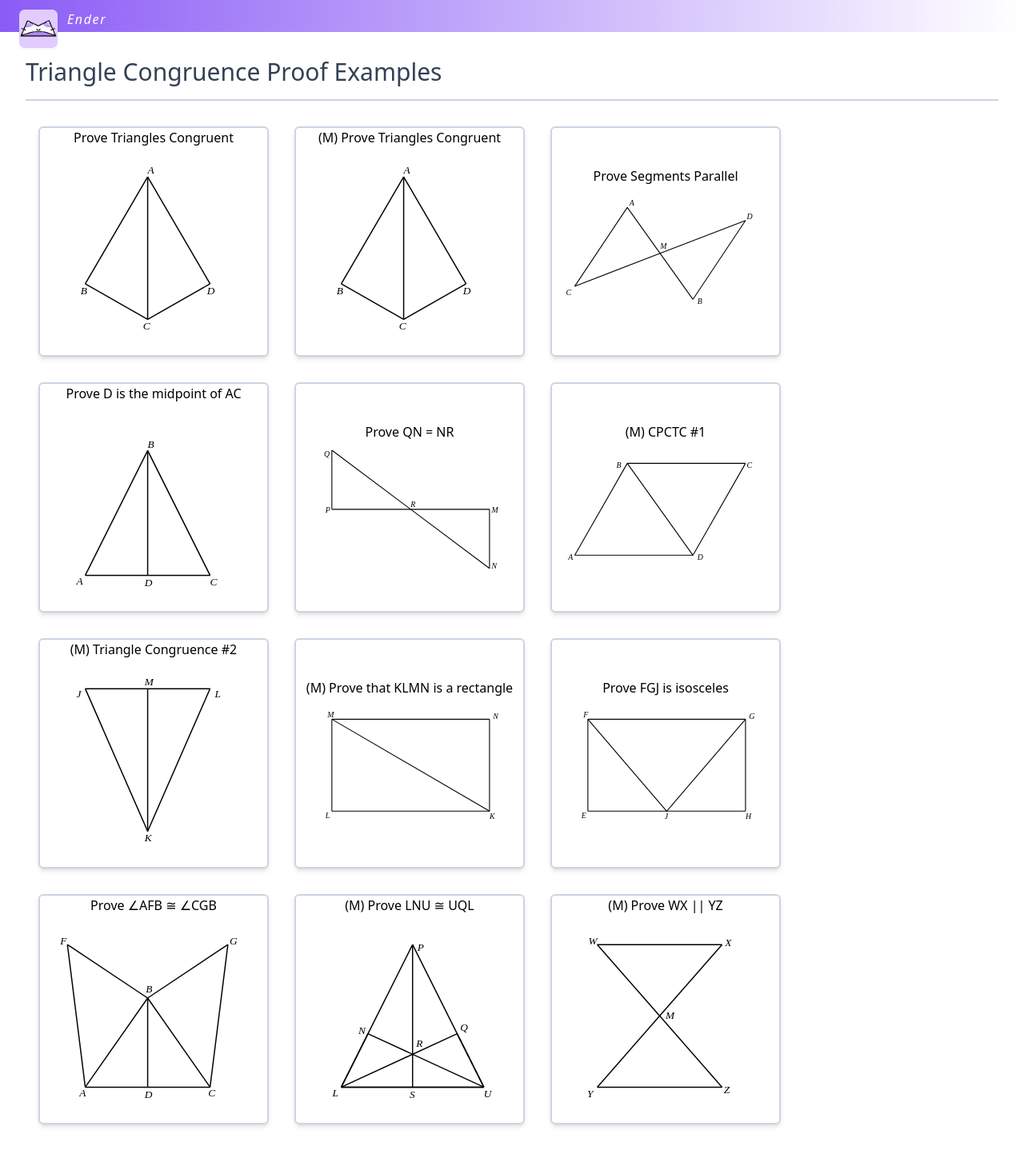
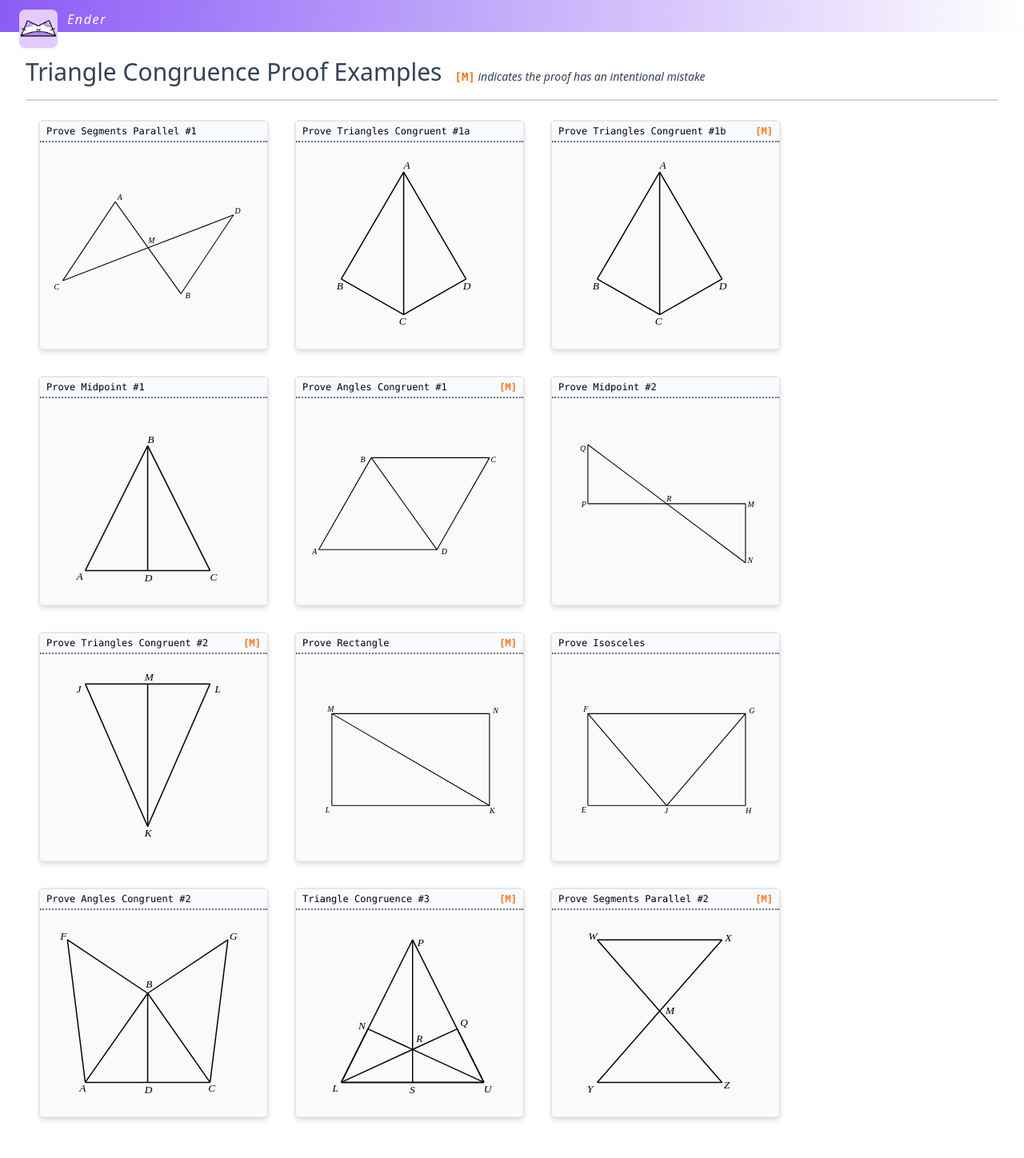
Before and after one commit to hsharriman/ender, a React (Create React App) app: page /examples in a window 1280 px wide. Shown: the top 1448 px of the page at 80% size. Built offline with nearby package versions, Linux system fonts and the light colour scheme.

Commit message:
added titles and styled examples page

```diff
--- a/src/routes/Examples.tsx
+++ b/src/routes/Examples.tsx
@@ -33,12 +33,12 @@ export class Examples extends React.Component<ExamplesProps, ExamplesState> {
     // add other proofs to examples
     super(props);
     this.proofs = [
+      T1_S1_C1,
       TutorialProof1,
       TutorialProof2,
-      T1_S1_C1,
       T1_S1_C2,
+      T1_S1_IN1,
       T1_S1_C3,
-      T1_S1_IN1,
       T1_S1_IN2,
       T1_S1_IN3,
       T1_S2_C1,
@@ -58,7 +58,6 @@ export class Examples extends React.Component<ExamplesProps, ExamplesState> {
   };
 
   renderSwitch = () => {
-    const r = 10;
     const styling = this.state.isInteractive
       ? "bg-violet-500 border-violet-500 border-2 text-white"
       : "border-slate-500 border-2 fill-none";
@@ -101,9 +100,6 @@ export class Examples extends React.Component<ExamplesProps, ExamplesState> {
     const layout = this.state.isInteractive
       ? interactiveLayout(proof).meta
       : staticLayout(proof).meta;
-    const toggleLayoutStr = this.state.isInteractive
-      ? "Toggle static"
-      : "Toggle interactive";
     if (layout) {
       return (
         <>
@@ -139,10 +135,18 @@ export class Examples extends React.Component<ExamplesProps, ExamplesState> {
       const diagramCtx = layout.props as StaticAppPageProps;
       return (
         <button
-          className="m-4 w-72 h-72 border-2 border-slate-300 shadow-md rounded-md justify-center items-center flex flex-col"
+          className="m-4 w-72 h-72 border-2 bg-slate-50 shadow-md rounded-md flex flex-col"
           onClick={this.onClickTile(idx)}
         >
-          {proof.title}
+          <div className="w-full flex justify-between border-b-2 border-slate-500 border-dotted bg-slate-50 font-mono text-xs py-1 px-2">
+            {proof.title.replace("[M]", "")}
+            {proof.title.includes("[M]") && (
+              <div className="font-mono text-orange-500 font-bold text-xs">
+                {"[M]"}
+              </div>
+            )}
+          </div>
+          <div className="flex justify-center items-center w-full h-full flex-col">
             {/* <StaticDiagram
             svgIdSuffix={proof.name}
             width="260px"
@@ -157,6 +161,7 @@ export class Examples extends React.Component<ExamplesProps, ExamplesState> {
               ctx={diagramCtx.ctx}
               miniScale={false}
             />
+          </div>
         </button>
       );
     }
@@ -176,8 +181,16 @@ export class Examples extends React.Component<ExamplesProps, ExamplesState> {
           <div className="text-white italic tracking-widest">Ender</div>
         </div>
         <div className="w-screen h-full bg-white p-8">
-          <div className="font-notoSans font-medium text-slate-700 text-3xl border-b-2 border-slate-300 mb-4 pb-4">
+          <div className="font-notoSans font-medium text-slate-700 text-3xl border-b-2 border-slate-300 mb-2 pb-4 flex flex-row justify-start gap-4">
             Triangle Congruence Proof Examples
+            <div>
+              <span className="font-mono text-sm text-orange-500 font-bold">
+                {"[M]"}
+              </span>
+              <span className="text-sm italic">
+                {" indicates the proof has an intentional mistake"}
+              </span>
+            </div>
           </div>
           <div className="flex flex-row flex-wrap">
             {this.proofs.map((proof, idx) =>
--- a/src/theorems/testA/stage1/C1.tsx
+++ b/src/theorems/testA/stage1/C1.tsx
@@ -320,5 +320,5 @@ export const T1_S1_C1: LayoutProps = {
   givens,
   proves,
   steps: [step1, step2, step3, step4, step5, step6, step7],
-  title: "Prove Segments Parallel",
+  title: "Prove Segments Parallel #1",
 };
--- a/src/theorems/testA/stage1/C2.tsx
+++ b/src/theorems/testA/stage1/C2.tsx
@@ -328,5 +328,5 @@ export const T1_S1_C2: LayoutProps = {
   givens,
   proves,
   steps: [step1, step2, step3, step4, step5, step6, step7, step8],
-  title: "Prove D is the midpoint of AC",
+  title: "Prove Midpoint #1",
 };
--- a/src/theorems/testA/stage1/C3.tsx
+++ b/src/theorems/testA/stage1/C3.tsx
@@ -269,5 +269,5 @@ export const T1_S1_C3: LayoutProps = {
   givens,
   proves,
   steps: [step1, step2, step22, step3, step4, step5, step6],
-  title: "Prove QN = NR",
+  title: "Prove Midpoint #2",
 };
--- a/src/theorems/testA/stage1/IN1.tsx
+++ b/src/theorems/testA/stage1/IN1.tsx
@@ -236,5 +236,5 @@ export const T1_S1_IN1: LayoutProps = {
   givens,
   proves,
   steps: [step1, step2, step3, step4, step5],
-  title: "(M) CPCTC #1",
+  title: "Prove Angles Congruent #1[M]",
 };
--- a/src/theorems/testA/stage1/IN2.tsx
+++ b/src/theorems/testA/stage1/IN2.tsx
@@ -221,5 +221,5 @@ export const T1_S1_IN2: LayoutProps = {
   miniContent: miniContent(),
   givens,
   proves,
-  title: "(M) Triangle Congruence #2",
+  title: "Prove Triangles Congruent #2[M]",
 };
--- a/src/theorems/testA/stage1/IN3.tsx
+++ b/src/theorems/testA/stage1/IN3.tsx
@@ -260,5 +260,5 @@ export const T1_S1_IN3: LayoutProps = {
   steps: [step1, step2, step3, step4, step5, step6],
   givens,
   proves,
-  title: "(M) Prove that KLMN is a rectangle",
+  title: "Prove Rectangle[M]",
 };
--- a/src/theorems/testA/stage2/C1.tsx
+++ b/src/theorems/testA/stage2/C1.tsx
@@ -385,5 +385,5 @@ export const T1_S2_C1: LayoutProps = {
   givens,
   proves,
   steps: [step1, step2, step22, step3, step4, step5, step6, step7],
-  title: "Prove FGJ is isosceles",
+  title: "Prove Isosceles",
 };
--- a/src/theorems/testA/stage2/C2.tsx
+++ b/src/theorems/testA/stage2/C2.tsx
@@ -301,5 +301,5 @@ export const T1_S2_C2: LayoutProps = {
     step9,
     step10,
   ],
-  title: "Prove ∠AFB ≅ ∠CGB",
+  title: "Prove Angles Congruent #2",
 };
--- a/src/theorems/testA/stage2/IN1.tsx
+++ b/src/theorems/testA/stage2/IN1.tsx
@@ -298,5 +298,5 @@ export const T1_S2_IN1: LayoutProps = {
   givens,
   proves,
   steps: [step1, step2, step3, step4, step5, step6, step7, step8, step9],
-  title: "(M) Prove LNU ≅ UQL",
+  title: "Triangle Congruence #3 [M]",
 };
--- a/src/theorems/testA/stage2/IN2.tsx
+++ b/src/theorems/testA/stage2/IN2.tsx
@@ -295,5 +295,5 @@ export const T1_S2_IN2: LayoutProps = {
   givens,
   proves,
   steps: [step1, step2, step3, step4, step5, step6, step7, step8],
-  title: "(M) Prove WX || YZ",
+  title: "Prove Segments Parallel #2 [M]",
 };
--- a/src/theorems/tutorial/tutorial1.tsx
+++ b/src/theorems/tutorial/tutorial1.tsx
@@ -188,7 +188,7 @@ export const TutorialProof1: LayoutProps = {
   givens,
   proves,
   steps: [step1, step2, step3, step4],
-  title: "Prove Triangles Congruent",
+  title: "Prove Triangles Congruent #1a",
 };
 
 export const TutorialProof2: LayoutProps = {
@@ -199,5 +199,5 @@ export const TutorialProof2: LayoutProps = {
   givens,
   proves,
   steps: [step1, step2, step3, step4t2],
-  title: "(M) Prove Triangles Congruent",
+  title: "Prove Triangles Congruent #1b [M]",
 };
```
Lines whose indentation alone changed are shown as unchanged.
